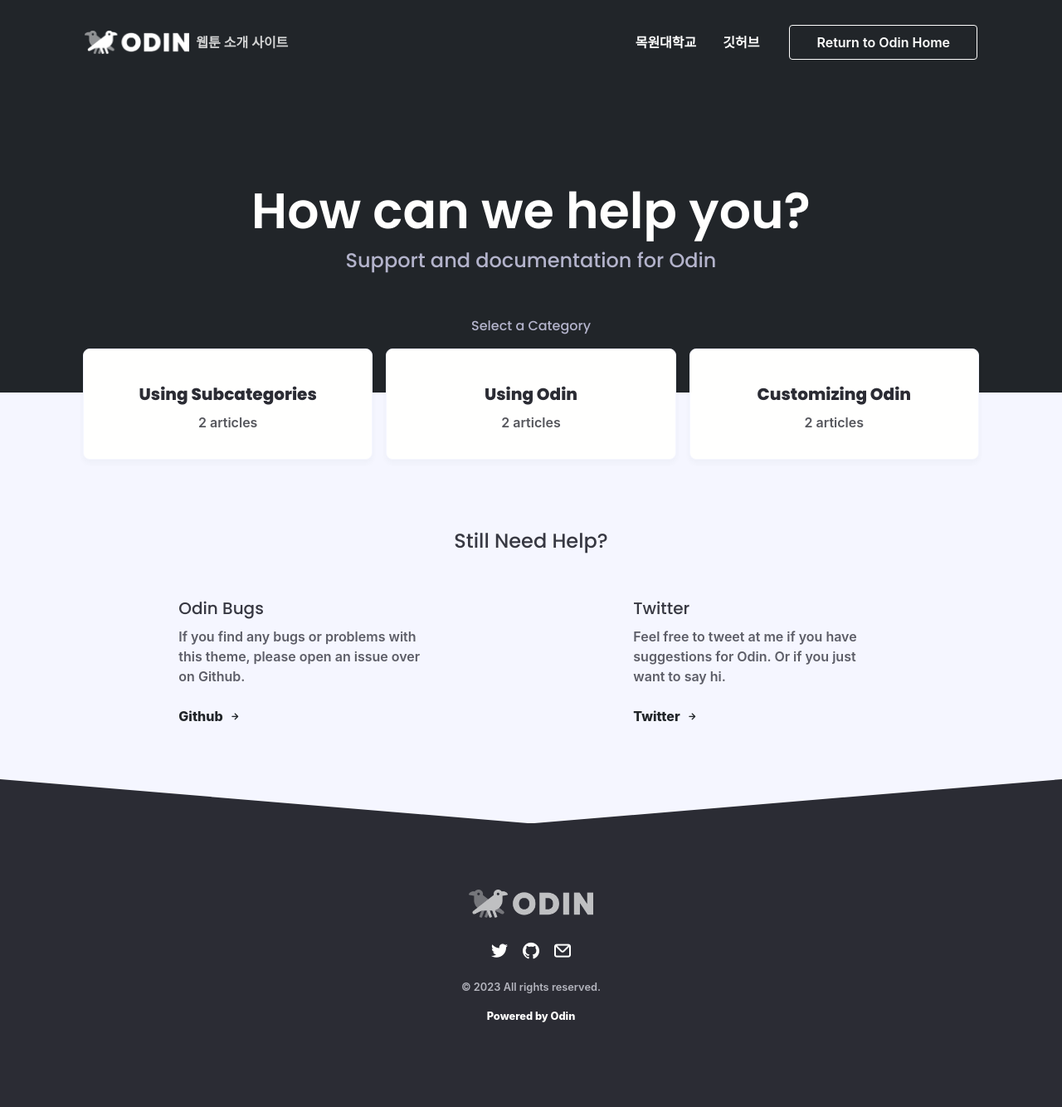
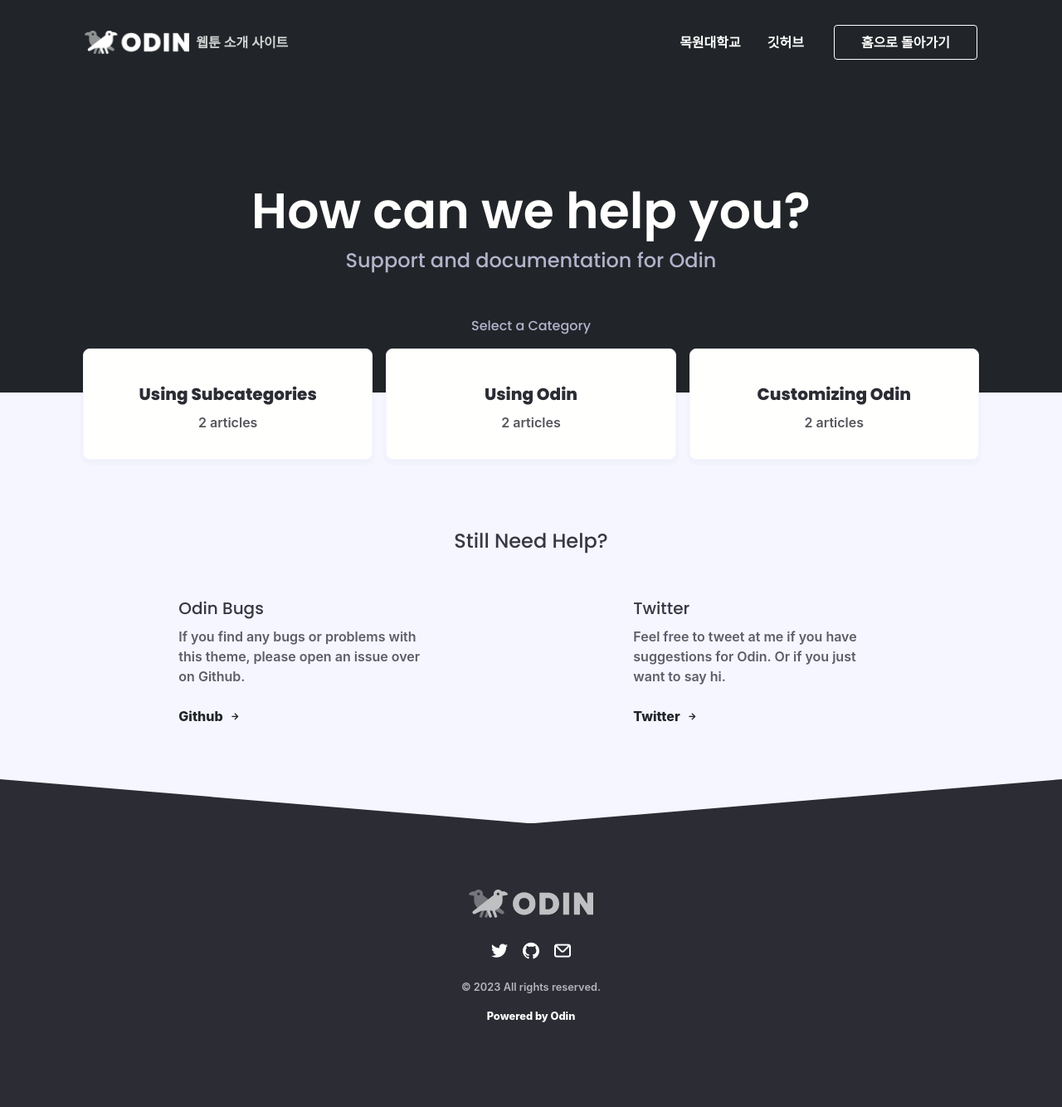
Before and after one commit to martin-yeo/k1163, a Jekyll site: the page built from index.html, in a window 1280 px wide. Shown: the whole page at 83% size. Built offline with Jekyll 4.4.1, drawn with Linux system fonts in a browser that asks for light colours; nearby versions of some CDN libraries; some web fonts are replaced; comment, search, counter and statistics services are not loaded.

Commit message:
홈버튼 수정"

```diff
--- a/_includes/nav.html
+++ b/_includes/nav.html
@@ -10,7 +10,7 @@
       <img style="max-width: 150px;" src="{{ site.baseurl }}/assets/{{ site.brand_logo }}"/>
     </a>
     <p class="m-0 text-light">{{ site.content_type }}</p>
-    <a style="height: auto;" class="btn btn-lg btn-outline py-2 mt-4">홈으로 돌아가기</a>
+    <a style="height: auto;" class="btn btn-lg btn-outline py-2 mt-4">Return to {{ site.brand_name }} Home</a>
 
   </div>
   <ul class="main-nav">
@@ -33,7 +33,7 @@
     </li>
     {% endif %}
     <li>
-      <a href="https://k1163172.github.io/" style="height: auto;" class="btn btn-lg btn-outline py-2">{{ site.nav_button }}</a>
+      <a href="https://k1163172.github.io/" style="height: auto;" class="btn btn-lg btn-outline py-2">홈으로 돌아가기</a>
     </li>
   </ul>
 </nav>
```
